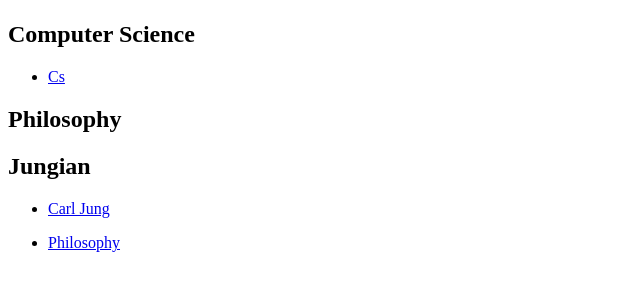
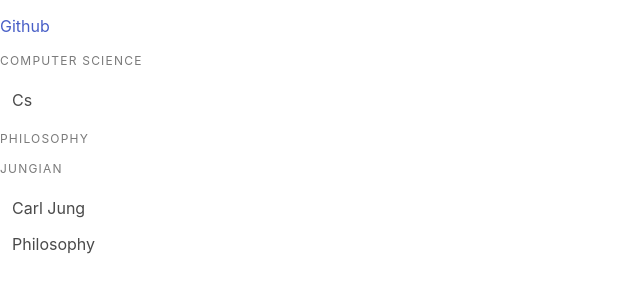
Before and after one commit to sevsepetjian/knowledge-base, a Flask app: page / in a window 1280 px wide. Shown: the top 300 px of the page, without its empty margins (0-640 px from the left). Run offline with Flask 2, Linux system fonts and the light colour scheme.

Commit message:
[1] Edited and created more py comments. [2] Figured out jinja templating. [3] Began working on navbar and sidebar.

```diff
--- a/static/app.js
+++ b/static/app.js
@@ -1 +1,5 @@
 console.log('Client JS loaded.')
+
+const navbarBurger = document.querySelector('.navbar-burger')
+const menu = document.querySelector('.menu')
+navbarBurger.addEventListener('click', () => menu.classList.toggle('is-hidden-mobile'))
--- a/static/styles.css
+++ b/static/styles.css
@@ -0,0 +1,17 @@
+.navbar-brand {
+    align-items: center;
+    justify-content: space-between;
+}
+
+.navbar-burger {
+    /* Position navbar to the left corner */
+    margin-left: 0;
+}
+
+.github-link {
+    width: 3.25rem;
+    display: block;
+    font-size: 1em;
+    cursor: pointer;
+    position: relative;
+}
--- a/templates/index.html
+++ b/templates/index.html
@@ -1,11 +1,6 @@
 {% extends 'layout.html' %}
 
 {% block content %}
-
-<h1>{{ name }}</h1>
-<nav>
-    {{ categories | safe }}
-</nav>
 {{ html | safe }}
 
 {% endblock %}
--- a/templates/layout.html
+++ b/templates/layout.html
@@ -4,10 +4,14 @@
     <meta charset="UTF-8">
     <meta http-equiv="X-UA-Compatible" content="IE=edge">
     <meta name="viewport" content="width=device-width, initial-scale=1.0">
+    <link rel="stylesheet" href="https://cdn.jsdelivr.net/npm/bulma@0.9.3/css/bulma.min.css">
     <link rel="stylesheet" href="{{ url_for('static', filename='styles.css') }}">
     <title>{{ title }}</title>
 </head>
 <body>
+    {% include 'navbar.html' %}
+
+    {% include 'sidebar.html' %}
 
     <div id="container">
         {% block content %}
--- /dev/null
+++ b/templates/navbar.html
@@ -0,0 +1,10 @@
+<nav class="navbar" role="navigation" aria-label="main navigation">
+    <div class="navbar-brand">
+        <a role="button" class="navbar-burger" aria-label="menu" aria-expanded="false" data-target="navbarBasicExample">
+            <span aria-hidden="true"></span>
+            <span aria-hidden="true"></span>
+            <span aria-hidden="true"></span>
+        </a>
+        <a class="github-link" href="https://github.com/sevsepetjian" target="__blank">Github</a>
+    </div>
+</nav>
--- /dev/null
+++ b/templates/sidebar.html
@@ -0,0 +1,3 @@
+<aside class="menu is-hidden-mobile">
+    {{ categories | safe }}
+</aside>
--- a/utils/generate_tree_html.py
+++ b/utils/generate_tree_html.py
@@ -2,18 +2,15 @@
 from pathlib import Path
 
 def generate_tree_html(path, html = ''):
-   # path = Path(__file__).parent.parent
-   # full_path = str(path) + '/categories'
-
     for file in os.listdir(path):
         # go through each subdir and file in folder. If its dir recursive call, else its .md continue
         rel = path + '/' + file
         file_no_md = file.replace('.md', ' ')
         file_title_name = str.title(file_no_md.replace('-', ' '))
         if os.path.isdir(rel):
-            html += "<div class='child'><h1>%s</h1>" % (file_title_name)
+            html += "<p class='menu-label'>%s</p>" % (file_title_name)
             html += generate_tree_html(rel)
-            html += "</ul></div>"
+            html += "</ul>"
         else:
-            html += "<ul><li><a href='/article/%s'>%s</a></li>" % (file_no_md, file_title_name)
+            html += "<ul class='menu-list'><li><a href='/article/%s'>%s</a></li>" % (file_no_md, file_title_name)
     return html
```
